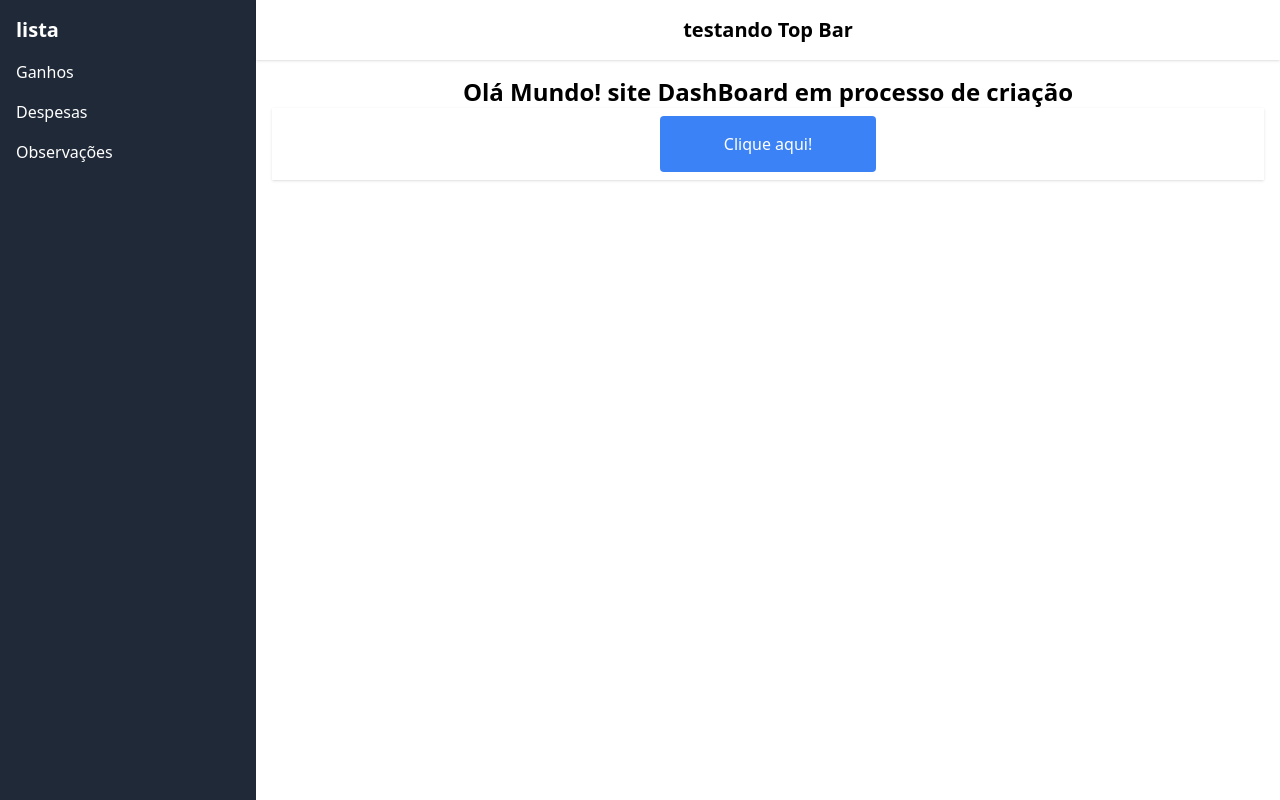
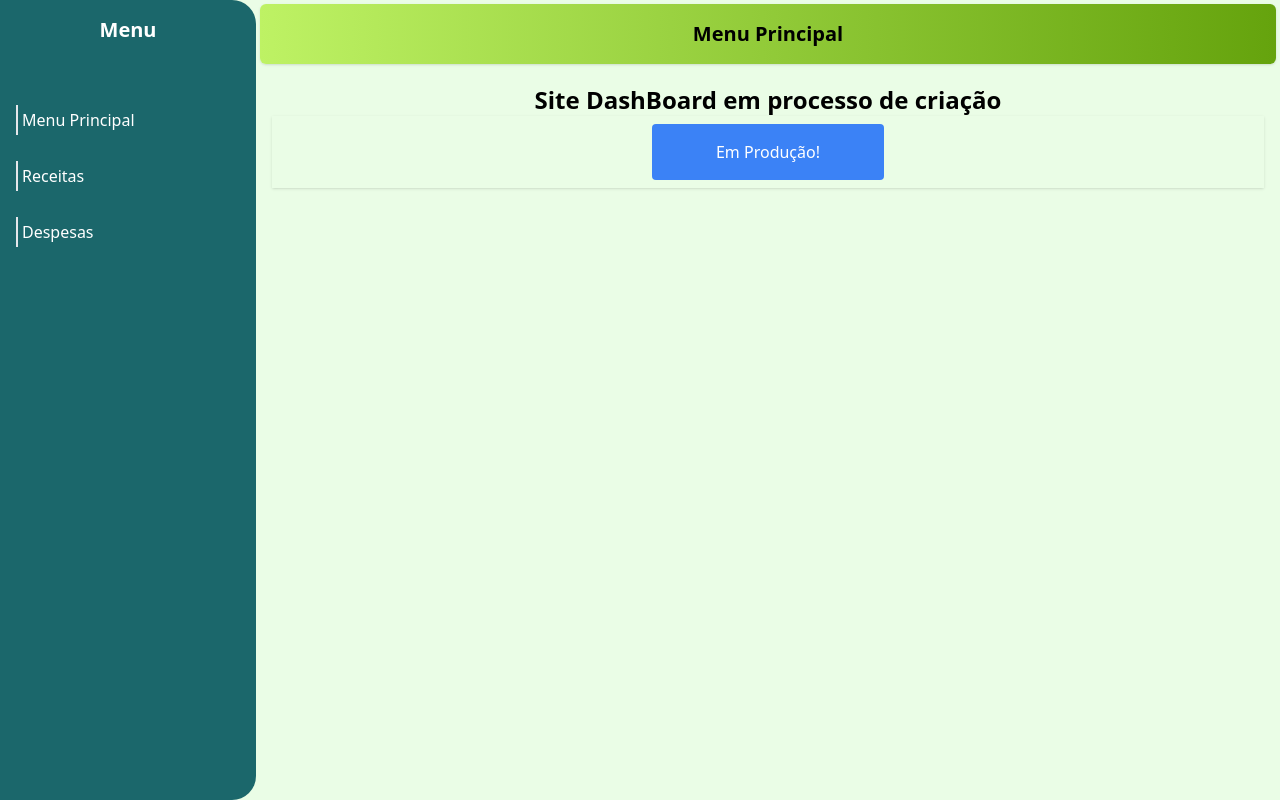
Before and after one commit to Gute-11/Financial_Dashboard_Panel, a React (Vite) app: page / in a window 1280 px wide. Built offline with nearby package versions, Linux system fonts and the light colour scheme.

Commit message:
Melhorando Design

```diff
--- a/src/App.jsx
+++ b/src/App.jsx
@@ -3,18 +3,18 @@ import SideBar from "./components/SideBar";
 
 function App() {
   return (
-    <div className="flex h-screen">
+    <div className="flex h-screen bg-background">
       <SideBar />
       <div className="flex-1 flex flex-col">
         <NavBar />
 
         <main className="p-4">
           <h1 className="text-2xl font-bold text-center">
-            Olá Mundo! site DashBoard em processo de criação
+            Site DashBoard em processo de criação
           </h1>
           <div className="shadow p-2 flex justify-center">
             <button className="px-16 py-4 bg-blue-500 text-white rounded">
-              Clique aqui!
+              Em Produção!
             </button>
           </div>
         </main>
--- a/src/components/NavBar.jsx
+++ b/src/components/NavBar.jsx
@@ -1,7 +1,7 @@
 function NavBar() {
   return (
-    <header className="bg-white shadow p-4">
-      <h1 className="text-center text-xl font-semibold">testando Top Bar</h1>
+    <header className="bg-gradient-to-r from-lime-300 to-lime-600 m-1 rounded-md shadow p-4">
+      <h1 className="text-center text-xl font-bold">Menu Principal</h1>
     </header>
   );
 }
--- a/src/components/SideBar.jsx
+++ b/src/components/SideBar.jsx
@@ -1,21 +1,21 @@
 function SideBar() {
   return (
-    <div className="w-64 bg-gray-800 text-white h-full p-4">
-      <h2 className="text-xl font-semibold mb-4">lista</h2>
-      <ul className="space-y-4">
+    <div className="w-64 bg-principal text-white h-full p-4 rounded-r-3xl">
+      <h2 className="text-xl font-semibold pb-16 text-center">Menu</h2>
+      <ul className="space-y-8">
         <li>
-          <a href="#" className="hover:text-gray-300">
-            Ganhos
+          <a href="#" className="hover:text-gray-300 border-l-2 p-1">
+            Menu Principal
           </a>
         </li>
         <li>
-          <a href="#" className="hover:text-gray-300">
-            Despesas
+          <a href="#" className="hover:text-gray-300 border-l-2 p-1">
+            Receitas
           </a>
         </li>
         <li>
-          <a href="#" className="hover:text-gray-300">
-            Observações
+          <a href="#" className="hover:text-gray-300 border-l-2 p-1">
+            Despesas
           </a>
         </li>
       </ul>
--- a/tailwind.config.js
+++ b/tailwind.config.js
@@ -2,7 +2,13 @@
 export default {
   content: ["./index.html", "./src/**/*.{js,ts,jsx,tsx}"],
   theme: {
-    extend: {},
+    extend: {
+      colors: {
+        principal: "#1b676b",
+        navbar: "#bef202",
+        background: "#eafde6",
+      },
+    },
   },
   plugins: [],
 };
```
